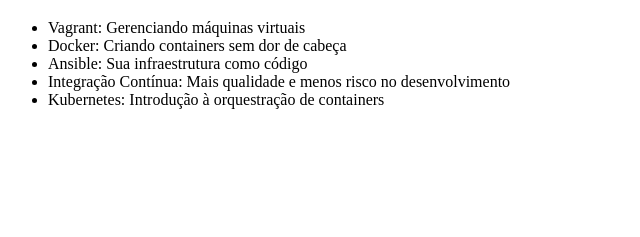
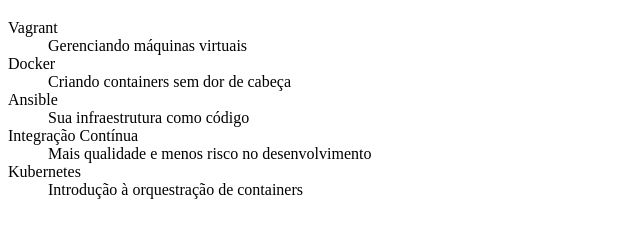
Before and after one commit to CassiusThalles/curso_alura_git_e_github, a plain HTML site: page index.html in a window 1280 px wide. Shown: the part 61-298 px from the top of the page, without its empty margins (0-640 px from the left). Drawn offline with Linux system fonts and the light colour scheme.

Commit message:
Trocando UL por DL e Separando os títulos

```diff
--- a/index.html
+++ b/index.html
@@ -7,12 +7,21 @@
 <body>
     <h1>Cursos de DevOps</h1>
 
-    <ul>
-        <li>Vagrant: Gerenciando máquinas virtuais</li>
-        <li>Docker: Criando containers sem dor de cabeça</li>
-        <li>Ansible: Sua infraestrutura como código</li>
-        <li>Integração Contínua: Mais qualidade e menos risco no desenvolvimento</li>
-        <li>Kubernetes: Introdução à orquestração de containers</li>
-    </ul>
+    <dl>
+        <dt>Vagrant</dt>
+        <dd>Gerenciando máquinas virtuais</dd>
+
+        <dt>Docker</dt>
+        <dd>Criando containers sem dor de cabeça</dd>
+
+        <dt>Ansible</dt>
+        <dd>Sua infraestrutura como código</dd>
+
+        <dt>Integração Contínua</dt>
+        <dd>Mais qualidade e menos risco no desenvolvimento</dd>
+
+        <dt>Kubernetes</dt>
+        <dd>Introdução à orquestração de containers</dd>
+    </dl>
 </body>
 </html>
```
